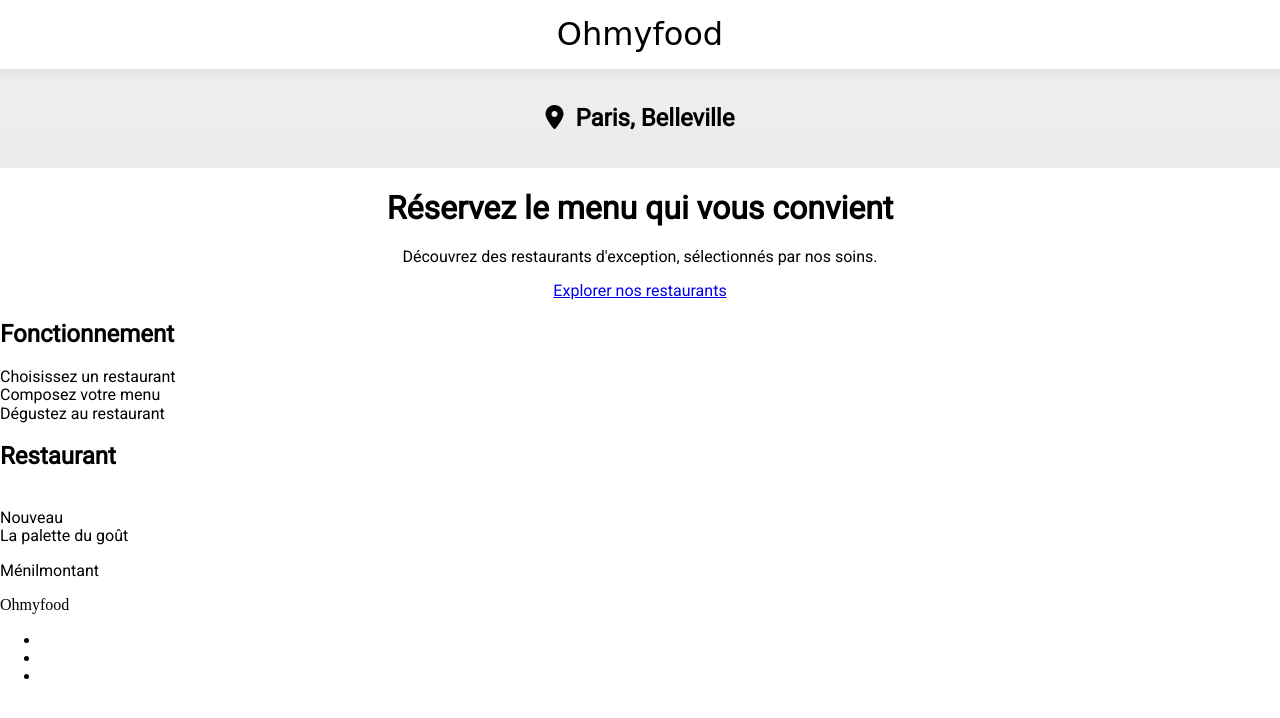
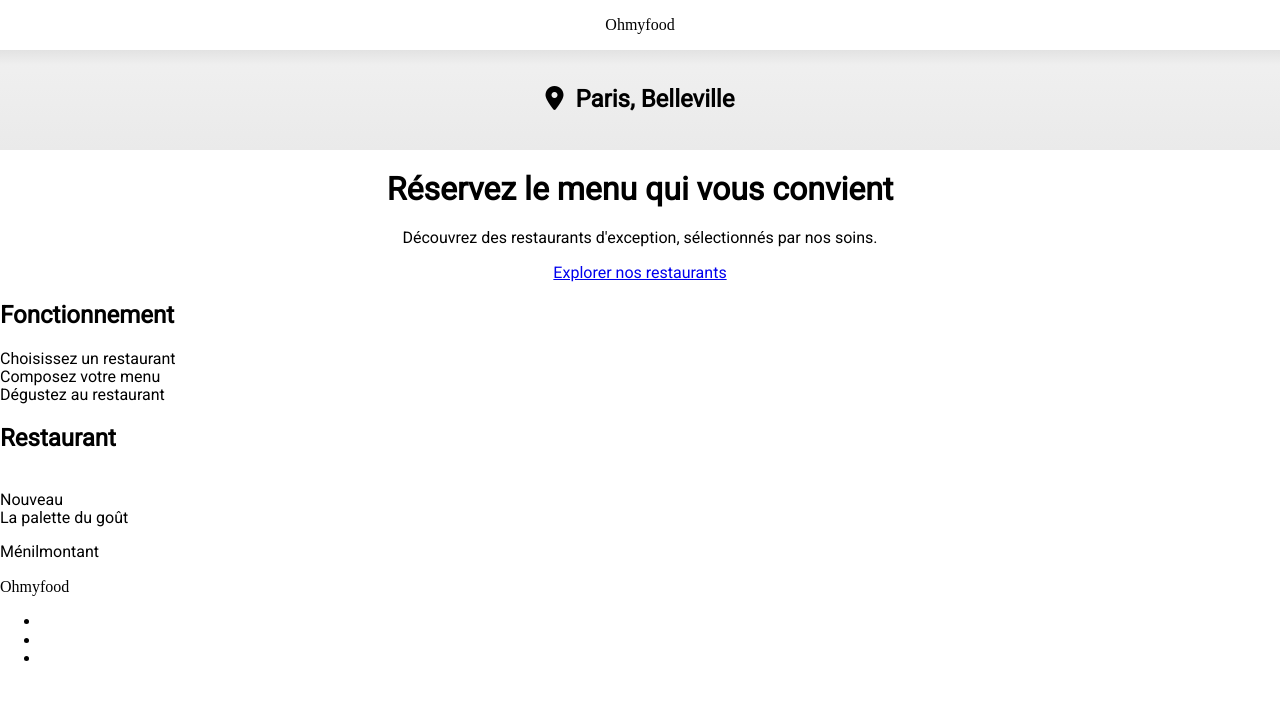
Before and after one commit to Adman59/Ohmyfood, a website: page index.html in a window 1280 px wide. Drawn offline with Linux system fonts and the light colour scheme; a web font is replaced by a local one.

Commit message:
TestModifBranchDev

```diff
--- a/index.html
+++ b/index.html
@@ -14,7 +14,7 @@
 <body>
 
     <header>
-        <div class="logo">Ohmyfood</div>
+        <div class="logo-test">Ohmyfood</div>
     </header>
 
     <main>
```
